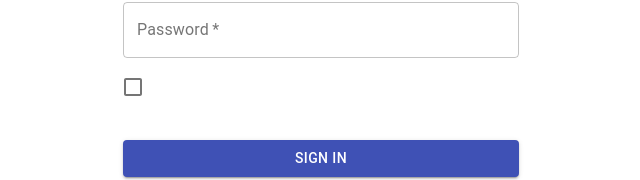
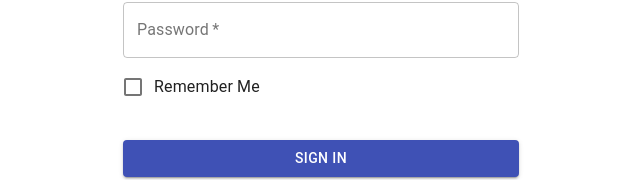
Before and after one commit to vivoxalabs/VivoxaERP, a React (Create React App) app: page / in a window 1280 px wide. Shown: the part 254-434 px from the top of the page, without its empty margins (319-959 px from the left). Built offline with nearby package versions, Linux system fonts and the light colour scheme.

Commit message:
new-routes

```diff
--- a/package.json
+++ b/package.json
@@ -9,6 +9,7 @@
     "react": "^16.8.6",
     "react-bootstrap": "^1.0.0-beta.9",
     "react-dom": "^16.8.6",
+    "react-router-dom": "^5.0.1",
     "react-scripts": "3.0.1"
   },
   "scripts": {
--- a/src/App.js
+++ b/src/App.js
@@ -1,21 +1,23 @@
 import React, { Component } from "react";
 //import logo from './logo.svg';
 import NavBar from "./components/NavBar";
-import Sidebar from "./components/SideBar";
-import Card from "./components/Card";
 import Login from "./components/Login";
 import "./App.css";
+import { BrowserRouter as Router} from 'react-router-dom';
+import Route from 'react-router-dom/Route';
 
 class App extends Component {
   state = {};
   render() {
     return (
-      <React.Fragment>
-        {/* <NavBar />
-        <Sidebar />
-        <Card/> */}
-        <Login />
-      </React.Fragment>
+      <Router>
+        <Route path="/" exact strict render={()=>{
+          return (<Login/>)
+        }} />
+        <Route path="/console" exact strict render={()=>{
+          return (<NavBar/>)
+        }} />
+      </Router>
     );
   }
 }
--- a/src/components/Login.jsx
+++ b/src/components/Login.jsx
@@ -5,21 +5,23 @@ import CssBaseline from "@material-ui/core/CssBaseline";
 import TextField from "@material-ui/core/TextField";
 import FormControlLabel from "@material-ui/core/FormControlLabel";
 import Checkbox from "@material-ui/core/Checkbox";
-import Link from "@material-ui/core/Link";
+import Links from "@material-ui/core/Link";
 import Grid from "@material-ui/core/Grid";
 import Box from "@material-ui/core/Box";
 import LockOutlinedIcon from "@material-ui/icons/LockOutlined";
 import Typography from "@material-ui/core/Typography";
 import { makeStyles } from "@material-ui/core/styles";
 import Container from "@material-ui/core/Container";
+import { BrowserRouter as Router } from "react-router-dom";
+import { Link } from "react-router-dom";
 
 function Copyright() {
   return (
     <Typography variant="body2" color="textSecondary" align="center">
       {"Copyright © "}
-      <Link color="inherit" href="https://material-ui.com/">
+      <Links color="inherit" href="https://material-ui.com/">
         Vivoxa Labs Inc.
-      </Link>{" "}
+      </Links>{" "}
       {new Date().getFullYear()}
     </Typography>
   );
@@ -49,6 +51,10 @@ const useStyles = makeStyles(theme => ({
     margin: theme.spacing(3, 0, 2)
   }
 }));
+
+const collisionLink = React.forwardRef((props, ref) => (
+  <Link innerRef={ref} to="/console" {...props} />
+));
 
 function Login() {
   const classes = useStyles();
@@ -88,7 +94,7 @@ function Login() {
           />
           <FormControlLabel
             control={<Checkbox value="remember" color="primary" />}
-            lable="Remember Me"
+            label="Remember Me"
           />
           <Button
             type="submit"
@@ -96,25 +102,27 @@ function Login() {
             variant="contained"
             color="primary"
             className={classes.submit}
+            component={collisionLink}
           >
             Sign In
           </Button>
+
           <Grid container>
             <Grid item xs>
-              <Link href="#" variant="body2">
+              <Links href="#" variant="body2">
                 Forgot password?
-              </Link>
+              </Links>
             </Grid>
             <Grid item>
-              <Link href="#" variant="body2">
+              <Links href="#" variant="body2">
                 {"Don't have an account? Sign Up"}
-              </Link>
+              </Links>
             </Grid>
           </Grid>
         </form>
       </div>
       <Box mt={8}>
-          <Copyright/>
+        <Copyright />
       </Box>
     </Container>
   );
```
Also changed, not shown: 1 other file (tests, documents, lock files or other folders).
